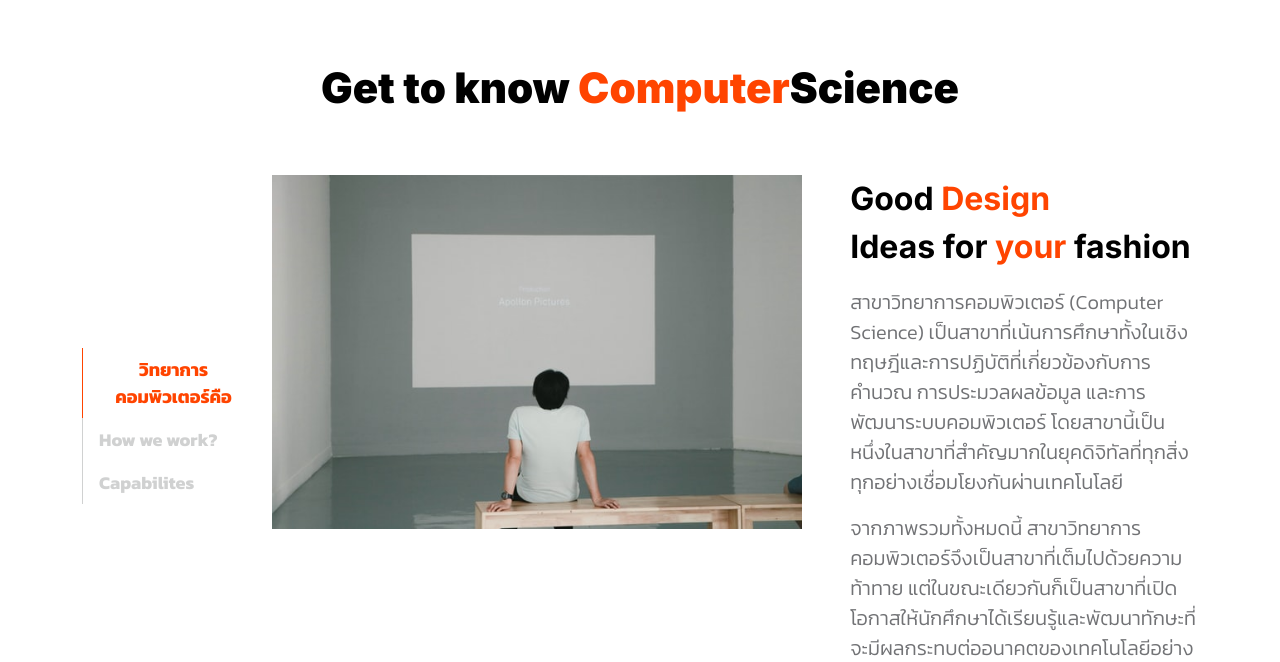
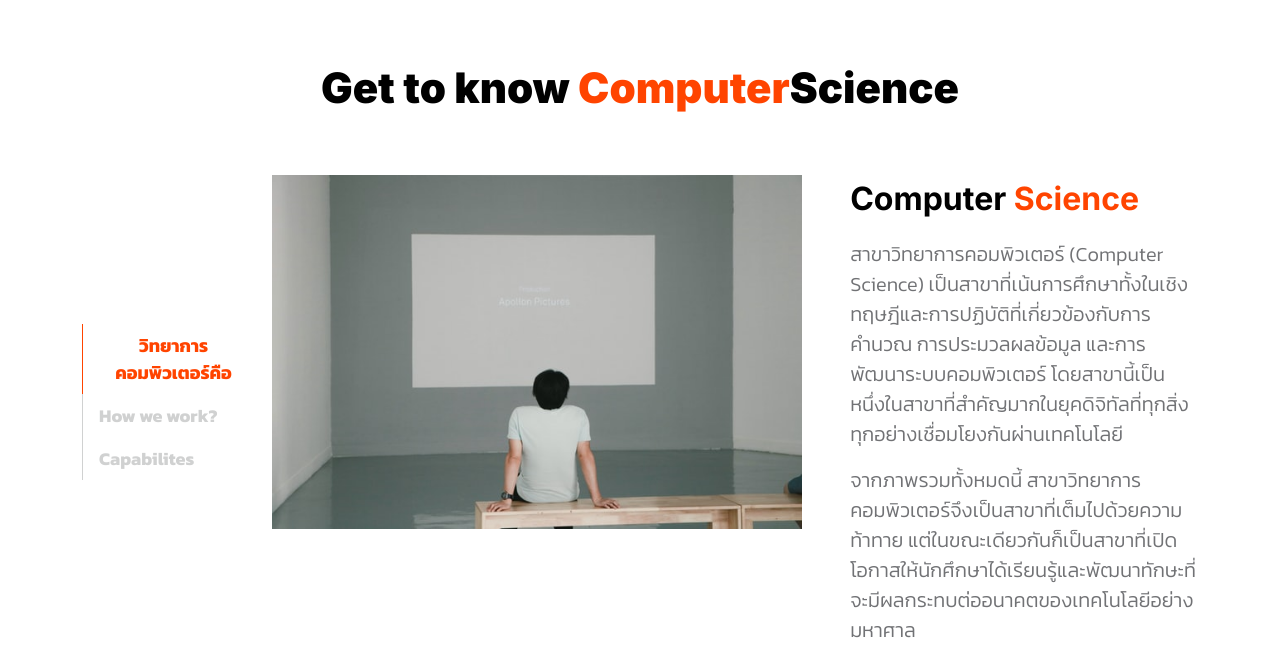
Before and after one commit to Jamboon007/clonebuch, a Django app: page /about in a window 1280 px wide. Shown: the part 56-718 px from the top of the page. Run offline with Django 4.2, Linux system fonts and the light colour scheme; some libraries are stand-ins or nearby versions.

Commit message:
Update story.html

```diff
--- a/templates/story.html
+++ b/templates/story.html
@@ -36,7 +36,7 @@
 
                             <div class="col-lg-5 col-12">
                                 <div class="d-flex flex-column h-100 ms-lg-4 mt-lg-0 mt-5">
-                                    <h4 class="mb-3">Good <span>Design</span> <br>Ideas for <span>your</span> fashion</h4>
+                                    <h4 class="mb-3">Computer <span>Science</span></h4>
 
                                     <p class ="ple">สาขาวิทยาการคอมพิวเตอร์ (Computer Science) เป็นสาขาที่เน้นการศึกษาทั้งในเชิงทฤษฎีและการปฏิบัติที่เกี่ยวข้องกับการคำนวณ การประมวลผลข้อมูล และการพัฒนาระบบคอมพิวเตอร์ โดยสาขานี้เป็นหนึ่งในสาขาที่สำคัญมากในยุคดิจิทัลที่ทุกสิ่งทุกอย่างเชื่อมโยงกันผ่านเทคโนโลยี</p>
 
```
